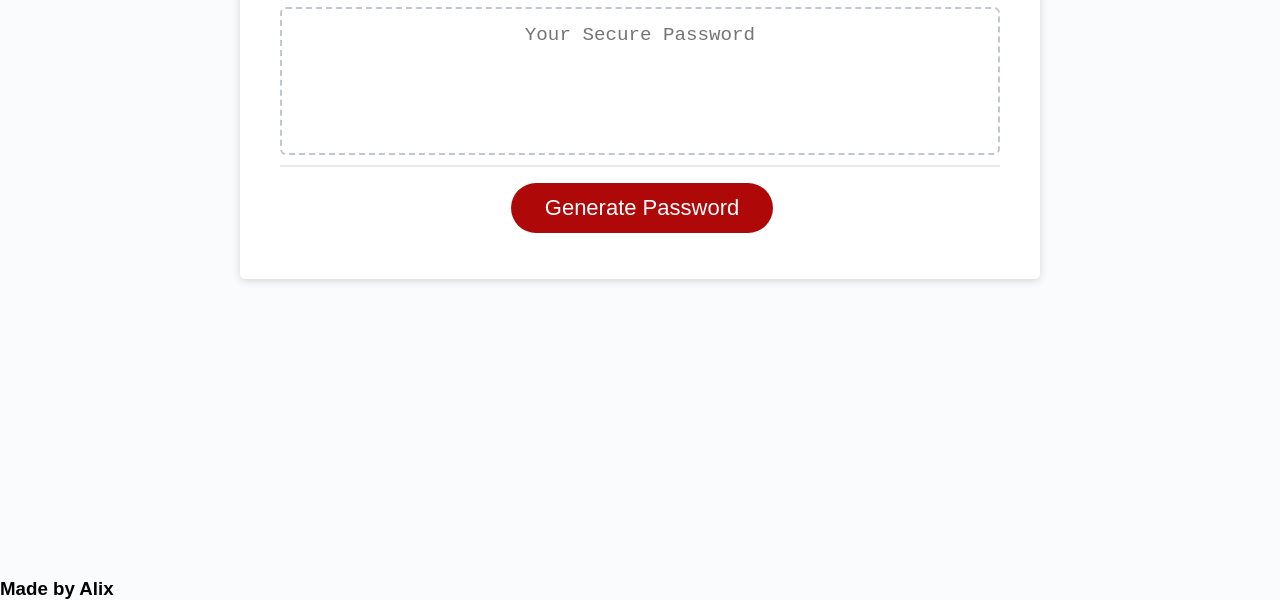
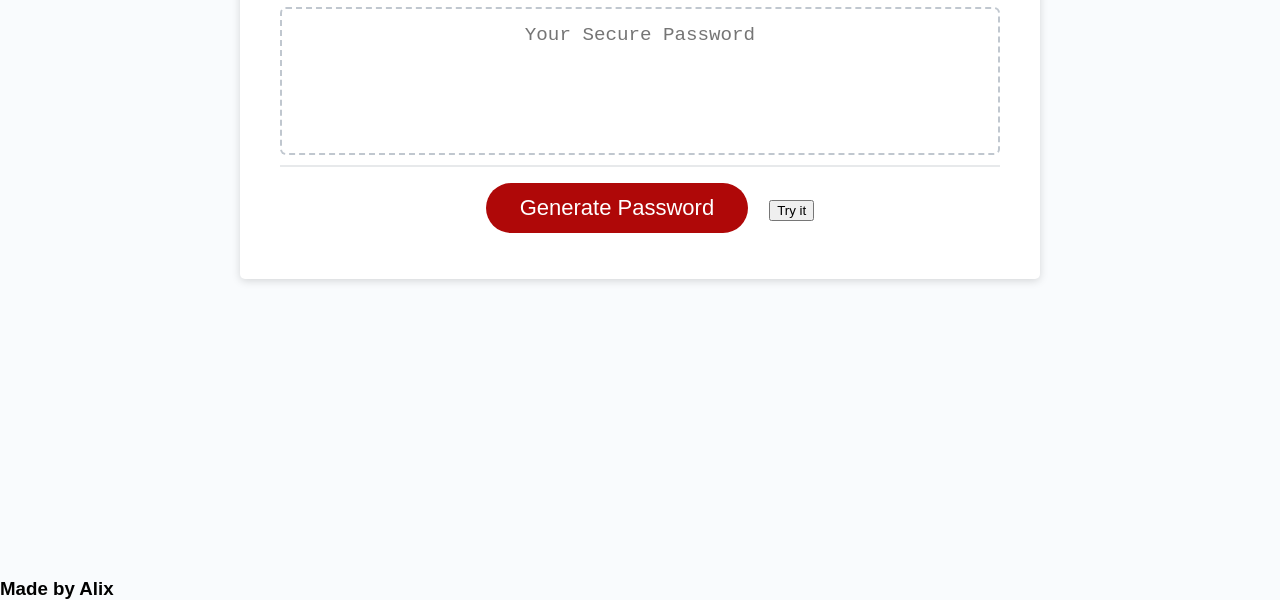
Before and after one commit to Alix1713/ClickPassword, a plain HTML site: page index.html in a window 1280 px wide. Shown: the part 241-841 px from the top of the page. Drawn offline with Linux system fonts and the light colour scheme.

Commit message:
This is driving me nuts

```diff
--- a/index.html
+++ b/index.html
@@ -26,6 +26,7 @@
         </div>
         <div class="card-footer">
           <button id="generate" class="btn">Generate Password</button>
+          <button onclick="myFunction()">Try it</button>
         </div>
       </div>
     </div>
```
